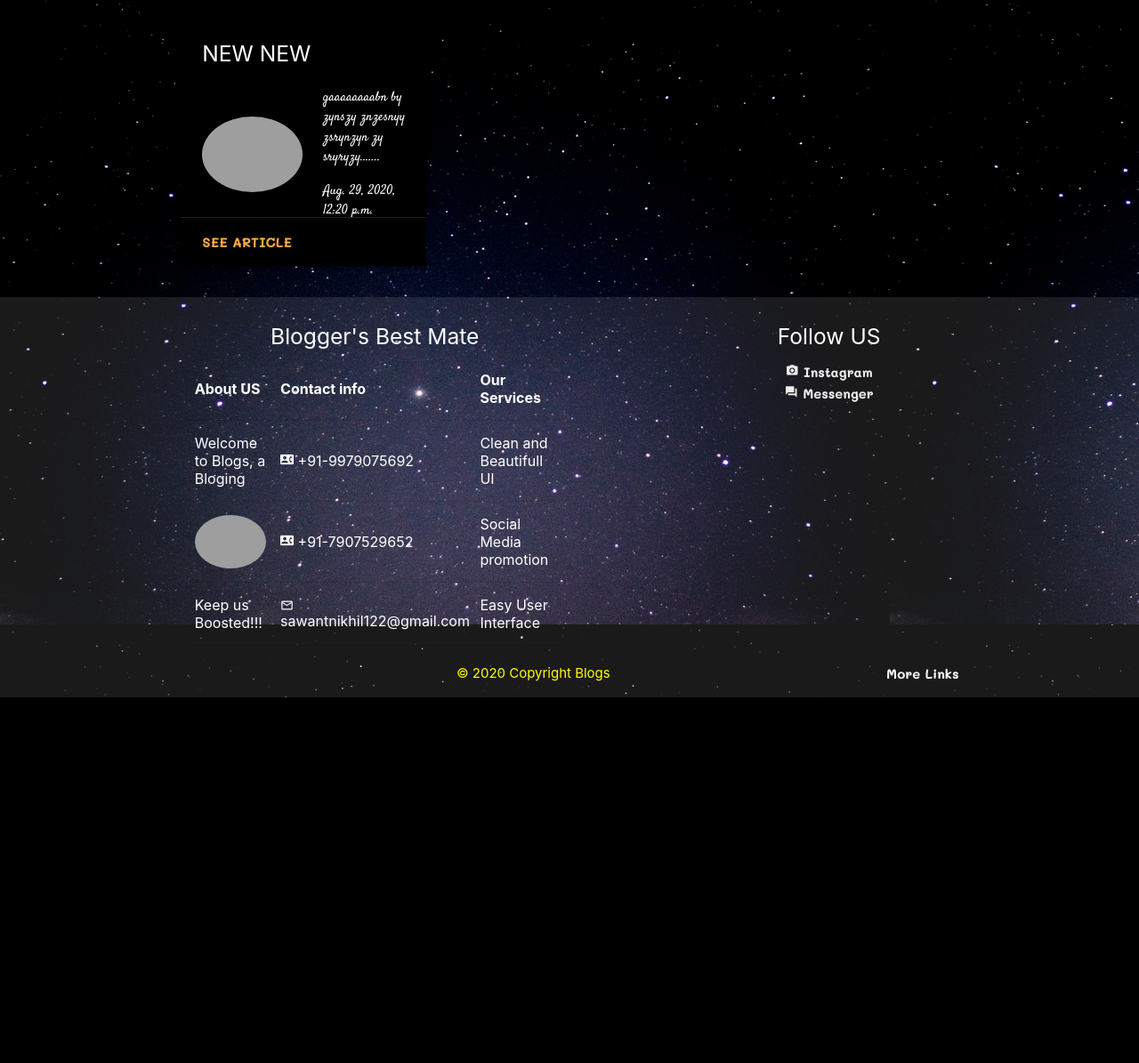
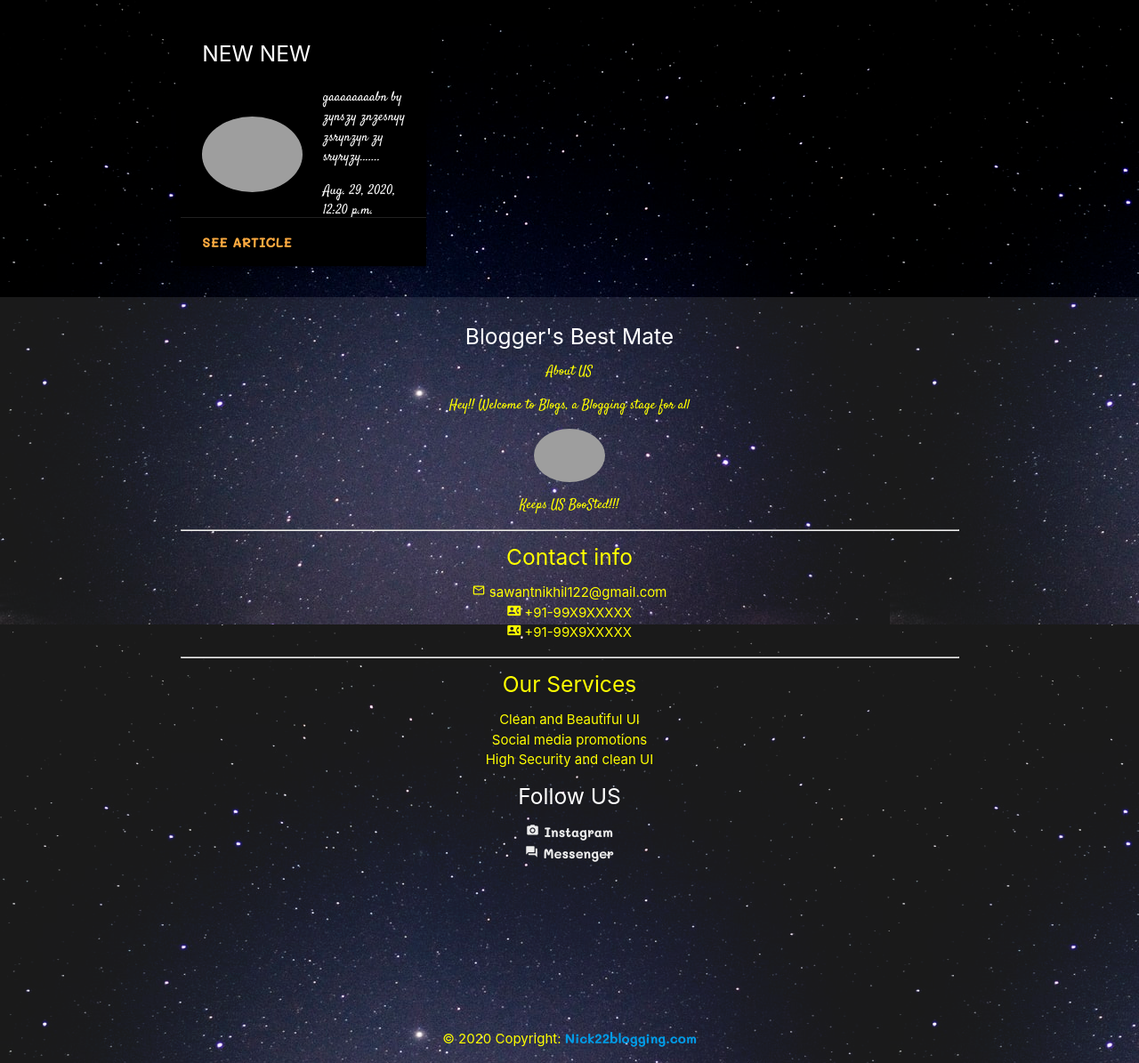
Before and after one commit to NickSaw22/Blogs, a Django app: page / in a window 1280 px wide. Shown: the part 740-1935 px from the top of the page at 89% size. Before the commit the page ends 1524 px from the top, so only its background shows below. Run offline with Django 3.2, Linux system fonts and the light colour scheme; data comes from the database, SQL or seed files in the repository; some libraries are stand-ins or nearby versions; grey boxes are pictures that could not be loaded.

Commit message:
base modified

```diff
--- a/Blogs/settings.py
+++ b/Blogs/settings.py
@@ -27,7 +27,7 @@ SECRET_KEY = 'upmm)24+_1+q%06c40qh)phhgjkq^pb!%ut^f72p&15@z^@wrz'
 # SECURITY WARNING: don't run with debug turned on in production!
 DEBUG = False
 
-ALLOWED_HOSTS = ['nick22blogging-appi.herokuapp.com', '127.0.0.1']
+ALLOWED_HOSTS = ['nick22blogging-appi.herokuapp.com', ]
 
 # Application definition
 
@@ -124,6 +124,6 @@ STATIC_URL = '/static/'
 STATICFILES_DIRS = (os.path.join(BASE_DIR, 'static'),)
 
 MEDIA_URL = '/images/'
-MEDIA_ROOT = os.path.join(BASE_DIR, 'static/images')
+MEDIA_ROOT = os.path.join(BASE_DIR, 'static/css/images')
 
 django_heroku.settings(locals())
--- a/templates/base.html
+++ b/templates/base.html
@@ -19,7 +19,10 @@
     <nav class="transparent">
         <div class="nav-wrapper transparent">
             <a href="{% url 'home' %}" class="brand-logo"><img class="circle responsive-img" src="{% static "css/images/blogger.png" %}" style="height: 100px; padding: 20px;"></a>
-            <ul id="nav-mobile" class="right hide-on-med-and-down transparent">
+
+            <a href="#" data-target="mobile-demo" class="sidenav-trigger"><i class="material-icons">menu</i></a>
+
+            <ul class="right hide-on-med-and-down transparent">
                 {% if user.is_authenticated %}
                 <li>
                     <form class="waves-effect waves-light btn transparent" action="{% url 'accounts:logout' %}" method="post">
@@ -35,6 +38,20 @@
             </ul>
         </div>
     </nav>
+    <ul class="sidenav" id="mobile-demo">
+        {% if user.is_authenticated %}
+            <li>
+                <form class="waves-effect waves-light btn transparent" action="{% url 'accounts:logout' %}" method="post">
+                    {% csrf_token %}
+                    <button class="btn waves-effect waves-light " type="submit">Logout</button>
+                </form>
+            </li>
+            <li><a href="{% url 'blog:create' %}">Create Article</a></li>
+        {% else %}
+            <li><a href="{% url 'accounts:login' %}">LogIn</a></li>
+            <li><a href="{% url 'accounts:signup' %}">SignUP</a></li>
+        {% endif %}
+    </ul>
 </div>
 <br>
 
@@ -45,42 +62,39 @@
 
 <script src="https://cdnjs.cloudflare.com/ajax/libs/materialize/1.0.0/js/materialize.min.js"></script>
 <div class="">
-    <footer class="container-page-footer-transparent">
-        <div class="container">
+    <footer class="page-footer-transparent">
+        <div class="container text-center text-md-left">
             <div class="row">
-                <div class="col l6 s12">
+                <div class="col-md-3 mx-auto">
                     <h5 class="white-text">Blogger's Best Mate</h5>
-
-                    <table>
-                        <thead>
-                            <tr>
-                                <th>About US</th>
-                                <th>Contact info</th>
-                                <th>Our Services</th>
-                            </tr>
-                        </thead>
-
-                        <tbody>
-                            <tr>
-                                <td>Welcome to Blogs, a Bloging</td>
-                                <td><i class="tiny material-icons">contact_phone</i> +91-9979075692</td>
-                                <td>Clean and Beautifull UI</td>
-                            </tr>
-                            <tr>
-                                <td><img class="circle responsive-img" src="{% static "css/images/blogger.png" %}" style="height: 60px"></td>
-                                <td><i class="tiny material-icons">contact_phone</i> +91-7907529652</td>
-                                <td>Social Media promotion</td>
-                            </tr>
-                            <tr>
-                            <td>Keep us Boosted!!!</td>
-                            <td><i class="tiny material-icons">mail_outline</i> sawantnikhil122@gmail.com</td>
-                            <td>Easy User Interface</td>
-                            </tr>
-                        </tbody>
-                    </table>
+                    <p>About US</p>
+                    <p>Hey!! Welcome to Blogs, a Blogging stage for all</p>
+                    <img class="circle responsive-img" src="{% static "css/images/blogger.png" %}" style="height: 60px">
+                    <p>Keeps US BooSted!!!</p>
                 </div>
 
-                <div class="col l4 offset-l2 s2">
+                <hr class="clearfix w-100 d-md-none">
+                <div class="col-md-3 mx-auto">
+                    <h5 class="font-weight-bold text-uppercase mt-3 mb-4">Contact info</h5>
+                    <ul class="list-unstyled">
+                        <li><i class="tiny material-icons">mail_outline</i> sawantnikhil122@gmail.com</li>
+                        <li><i class="tiny material-icons">contact_phone</i> +91-99X9XXXXX</li>
+                        <li><i class="tiny material-icons">contact_phone</i> +91-99X9XXXXX</li>
+                    </ul>
+                </div>
+
+
+                <hr class="clearfix w-100 d-md-none">
+                <div class="col-md-3 mx-auto">
+                    <h5 class="font-weight-bold text-uppercase mt-3 mb-4">Our Services</h5>
+                    <ul class="list-unstyled">
+                        <li>Clean and Beautiful UI</li>
+                        <li>Social media promotions</li>
+                        <li>High Security and clean UI</li>
+                    </ul>
+                </div>
+
+                <div class="col-md-3 mx-auto">
                     <h5 class="white-text">Follow US</h5>
                     <ul>
                         <li><a class="grey-text text-lighten-3" href="#!"><i class="tiny material-icons">photo_camera</i> Instagram</a></li>
@@ -92,12 +106,11 @@
                 </div>
             </div>
         </div>
-        <div class="footer-copyright">
-            <div class="container">
-                © 2020 Copyright Blogs
-                <a class="grey-text text-lighten-4 right" href="#!">More Links</a>
-            </div>
+
+        <div class="footer-copyright text-center py-3">© 2020 Copyright:
+            <a href="https://nick22blogging-appi.herokuapp.com/">Nick22blogging.com</a>
         </div>
+
     </footer>
 </div>
 </body>
```
